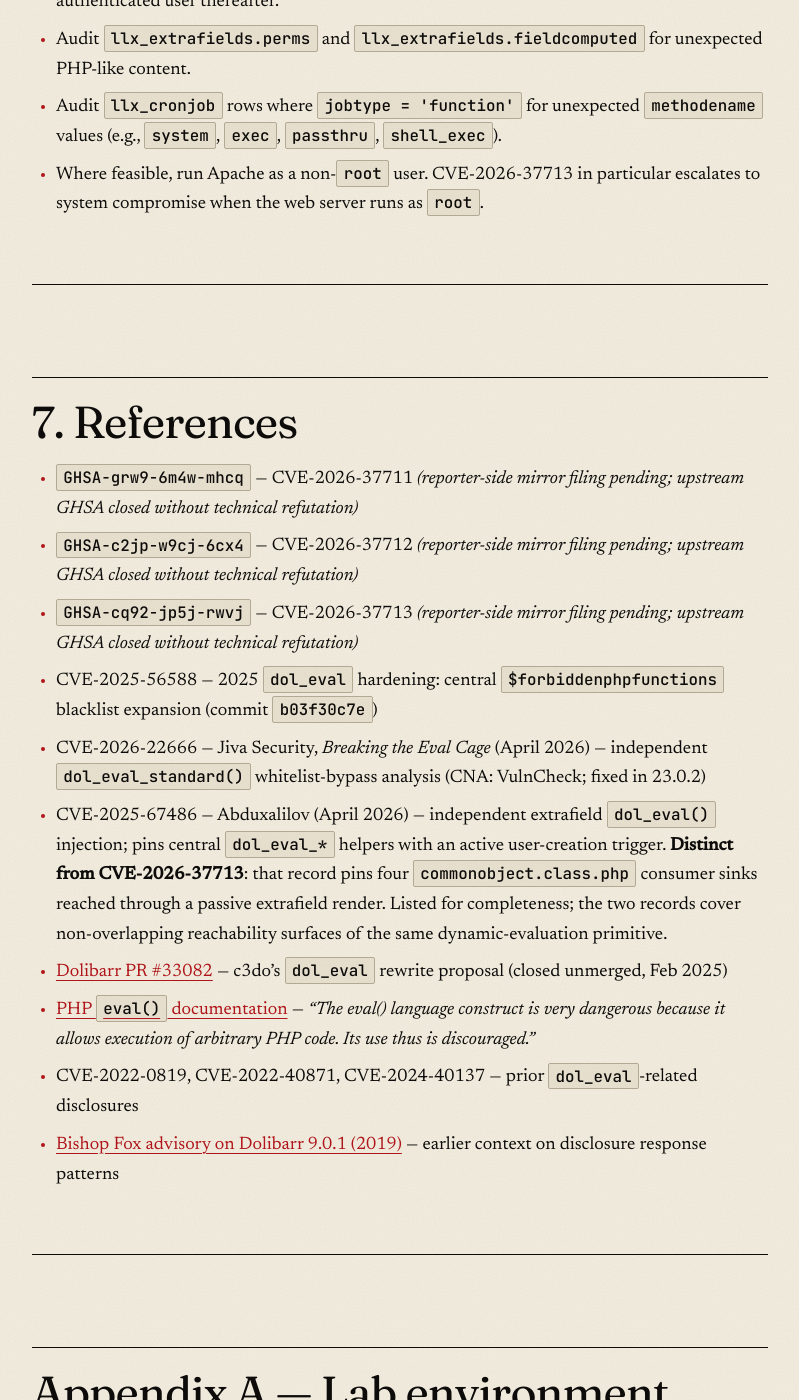
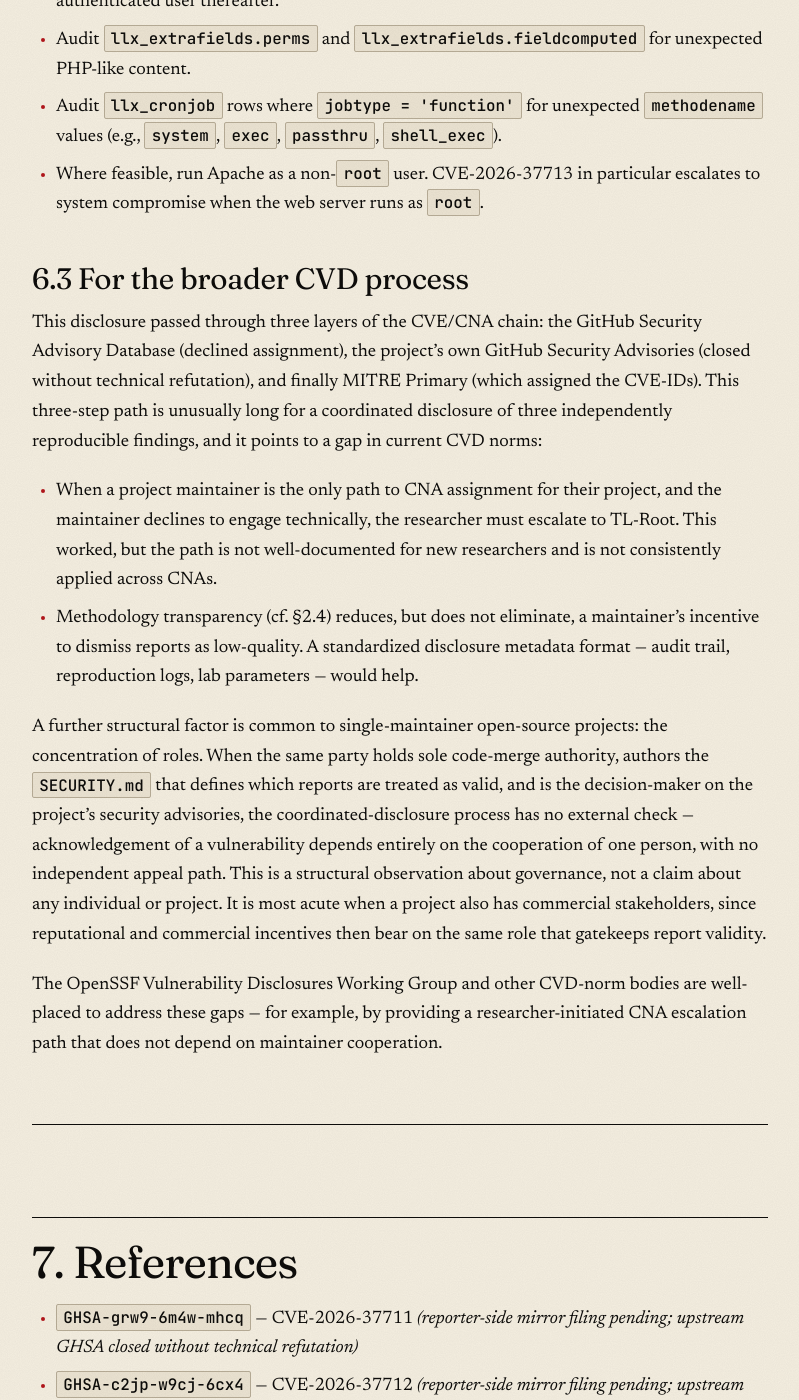
Before and after one commit to bryamzxz/bryamzxz.github.io, a Jekyll site: the page built from _posts/2026-05-25-dol_eval-five-years.md, in a window 1280 px wide and 1400 px high, scrolled down 19762 px. Shown: the whole window, without its empty margins (240-1039 px from the left). Built offline with Jekyll 4.4.1, drawn with Linux system fonts in a browser that asks for light colours.

Commit message:
_posts §6.3: restore "For the broader CVD process" — softer governance framing
Earlier 9862a4d dropped the §6.3 governance subsection entirely.
Restore it with the rewritten, non-personal framing: discuss the
structural concentration-of-roles factor as a property of
single-maintainer open-source projects generally, with an explicit
"structural observation about governance, not a claim about any
individual or project" guardrail. No commercial entity or individual
is named. Closing recommendation points to OpenSSF / CVD-norm bodies
providing a researcher-initiated CNA escalation path independent of
maintainer cooperation.

Slots in after §6.2 ("For downstream users") and before the §7
References separator.

```diff
--- a/_posts/2026-05-25-dol_eval-five-years.md
+++ b/_posts/2026-05-25-dol_eval-five-years.md
@@ -453,6 +453,17 @@ While patches are pending:
 - Audit `llx_cronjob` rows where `jobtype = 'function'` for unexpected `methodename` values (e.g., `system`, `exec`, `passthru`, `shell_exec`).
 - Where feasible, run Apache as a non-`root` user. CVE-2026-37713 in particular escalates to system compromise when the web server runs as `root`.
 
+### 6.3 For the broader CVD process
+
+This disclosure passed through three layers of the CVE/CNA chain: the GitHub Security Advisory Database (declined assignment), the project's own GitHub Security Advisories (closed without technical refutation), and finally MITRE Primary (which assigned the CVE-IDs). This three-step path is unusually long for a coordinated disclosure of three independently reproducible findings, and it points to a gap in current CVD norms:
+
+- When a project maintainer is the only path to CNA assignment for their project, and the maintainer declines to engage technically, the researcher must escalate to TL-Root. This worked, but the path is not well-documented for new researchers and is not consistently applied across CNAs.
+- Methodology transparency (cf. §2.4) reduces, but does not eliminate, a maintainer's incentive to dismiss reports as low-quality. A standardized disclosure metadata format — audit trail, reproduction logs, lab parameters — would help.
+
+A further structural factor is common to single-maintainer open-source projects: the concentration of roles. When the same party holds sole code-merge authority, authors the `SECURITY.md` that defines which reports are treated as valid, and is the decision-maker on the project's security advisories, the coordinated-disclosure process has no external check — acknowledgement of a vulnerability depends entirely on the cooperation of one person, with no independent appeal path. This is a structural observation about governance, not a claim about any individual or project. It is most acute when a project also has commercial stakeholders, since reputational and commercial incentives then bear on the same role that gatekeeps report validity.
+
+The OpenSSF Vulnerability Disclosures Working Group and other CVD-norm bodies are well-placed to address these gaps — for example, by providing a researcher-initiated CNA escalation path that does not depend on maintainer cooperation.
+
 ---
 
 ## 7. References
```
